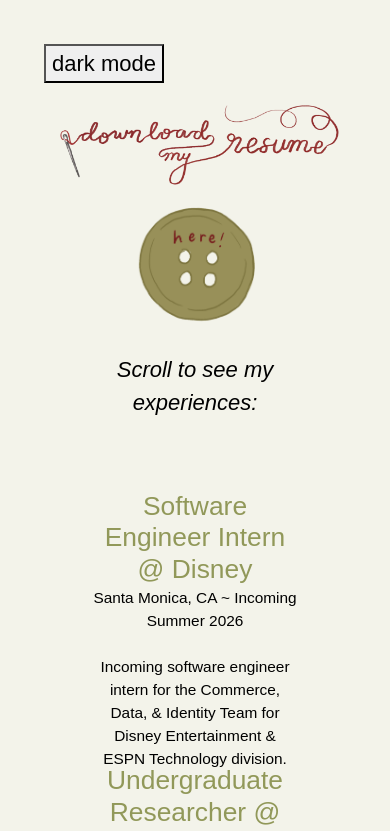
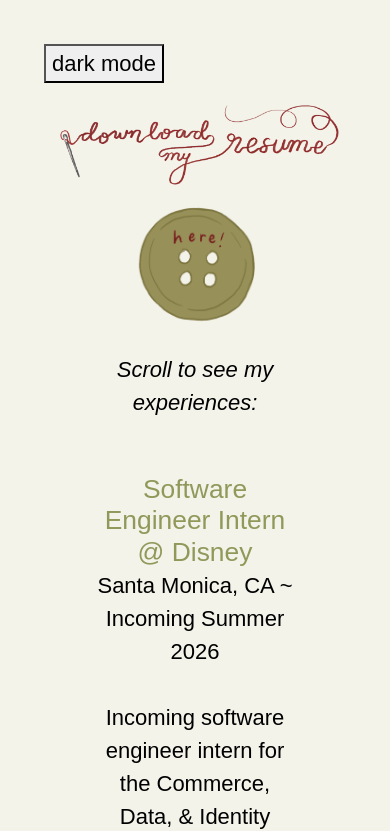
Before and after one commit to ejeankuo/ejean-s-website, a React (Create React App) app: page /resume in a window 390 px wide. Shown: the top 831 px of the page. Built offline with nearby package versions, Linux system fonts and the light colour scheme; a web font is replaced by a local one.

Commit message:
fix height layout for resume page

```diff
--- a/src/App.css
+++ b/src/App.css
@@ -122,6 +122,7 @@
 /* Dark mode toggle button */
 .darkmode-toggle {
   margin: 2rem;
+  color: black;
 }
 
 /* Navigation */
--- a/src/pages/resumepage.css
+++ b/src/pages/resumepage.css
@@ -48,7 +48,8 @@
 }
 
 .experiences-scroll-container {
-  height: 50vh;
+  height: auto;
+  margin: 3rem auto;
   display: flex;
   align-items: center;
   text-align: center;
@@ -84,8 +85,8 @@
     margin-top: 0;
   }
   .experiences-scroll-container {
-    height: 35vh;
-    font-size: 0.9rem;
+    height: auto;
+    margin: 2rem auto;
     display: flex;
     align-items: center;
     text-align: center;
@@ -116,8 +117,8 @@
     max-width: 100%
   }
   .experiences-scroll-container {
-    font-size: 0.7rem;
-    height: 45vh;
+    height: auto;
+    margin: 1.5rem auto;
     display: flex;
     align-items: center;
     text-align: center;
```
